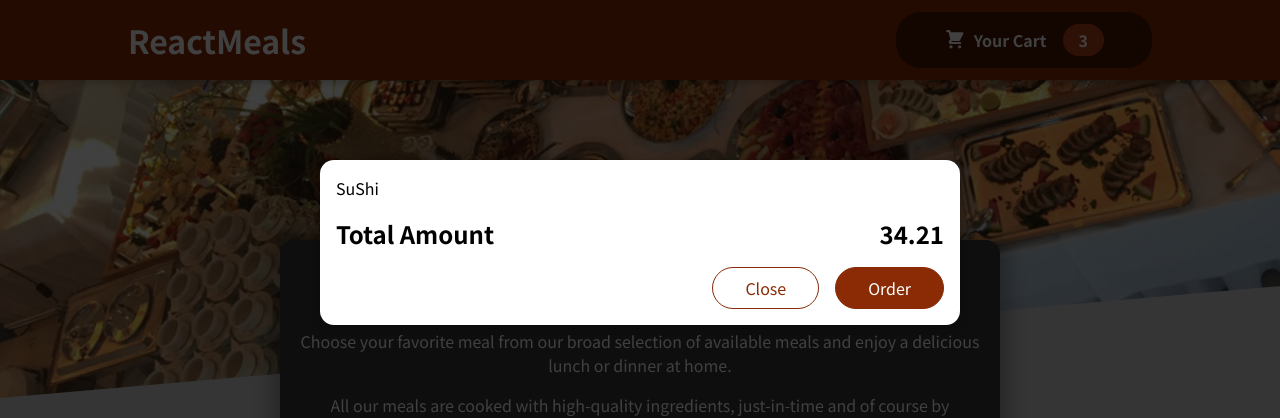
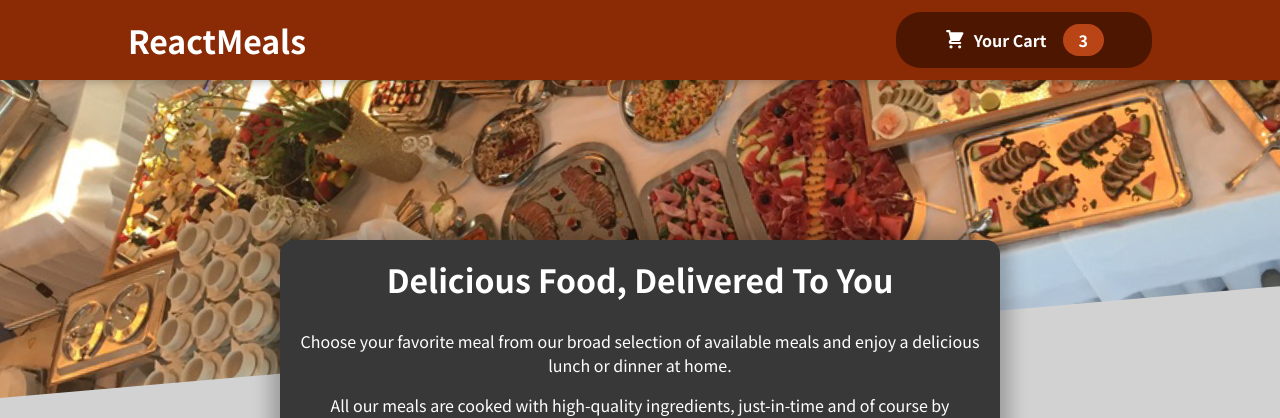
Before and after one commit to kimseowoo03/react-udemy, a React (Create React App) app: page / in a window 1280 px wide. Shown: the top 418 px of the page. Built offline with nearby package versions, Linux system fonts and the light colour scheme.

Commit message:
context 컴포넌트 생성 및 사용 준비

```diff
--- a/src/App.js
+++ b/src/App.js
@@ -1,16 +1,27 @@
-import React from "react";
+import React, { useState } from "react";
 import Header from "./components/Layout/Header";
 import Meals from "./components/Meals/Meals";
 import Cart from "./components/Cart/Cart";
+import CartProvider from "./store/CartProvider";
 const App = () => {
+  const [cartIsShow, setCartIsShown] = useState(false);
+
+  const showCartHandler = () => {
+    setCartIsShown(true);
+  };
+
+  const hideCartHandler = () => {
+    setCartIsShown(false);
+  };
+
   return (
-    <React.Fragment>
-      <Header />
+    <CartProvider>
+      {cartIsShow && <Cart onClose={hideCartHandler} />}
+      <Header onShowCart={showCartHandler} />
       <main>
         <Meals />
       </main>
-      <Cart />
-    </React.Fragment>
+    </CartProvider>
   );
 };
 
--- a/src/components/Cart/Cart.js
+++ b/src/components/Cart/Cart.js
@@ -11,14 +11,14 @@
   );
 
   return (
-    <Modal>
+    <Modal onClose={props.onClose}>
       {cartItems}
       <div className={classes.total}>
         <span>Total Amount</span>
         <span>34.21</span>
       </div>
       <div className={classes.actions}>
-        <button className={classes["button--alt"]}>Close</button>
+        <button className={classes["button--alt"]} onClick={props.onClose} >Close</button>
         <button className={classes.button}>Order</button>
       </div>
     </Modal>
--- a/src/components/Layout/Header.js
+++ b/src/components/Layout/Header.js
@@ -8,7 +8,7 @@
     <React.Fragment>
       <header className={classes.header}>
         <h1>ReactMeals</h1>
-        <HeaderCartButton />
+        <HeaderCartButton onClick={props.onShowCart}/>
       </header>
       <div className={classes['main-image']} >
         <img src={mealsImage} alt="A table full of delicious food!" />
--- a/src/components/Layout/HeaderCartButton.js
+++ b/src/components/Layout/HeaderCartButton.js
@@ -3,7 +3,7 @@
 
 const HeaderCartButton = (props) => {
   return (
-    <button className={classes.button}>
+    <button className={classes.button} onClick={props.onClick} >
       <span className={classes.icon}>
         <CartIcon />
       </span>
--- a/src/components/UI/Modal.js
+++ b/src/components/UI/Modal.js
@@ -4,7 +4,7 @@
 import classes from "./Modal.module.css";
 
 const Backdrop = (props) => {
-  return <div className={classes.backdrop}></div>;
+  return <div className={classes.backdrop} onClick={props.onClose} ></div>;
 };
 
 const ModalOverlay = (props) => {
@@ -20,7 +20,7 @@
 const Modal = (props) => {
   return(
     <Fragment>
-    {ReactDOM.createPortal(<Backdrop />, portalElement)}
+    {ReactDOM.createPortal(<Backdrop onClose={props.onClose} />, portalElement)}
     {ReactDOM.createPortal(
       <ModalOverlay>{props.children}</ModalOverlay>,
       portalElement
--- /dev/null
+++ b/src/store/CartProvider.js
@@ -0,0 +1,22 @@
+import CartContext from "./cart-context";
+
+const CartProvider = props => {
+
+  const addItemToCartHandler = item => {};
+
+  const removeItemFromCartHandler = item => {};
+
+  const cartContext = {
+    items: [],
+    totalAmount: 0,
+    addItem: addItemToCartHandler,
+    removeItem: removeItemFromCartHandler,
+  } ;
+  return (
+    <CartContext.Provider value={cartContext} >
+      {props.children}
+    </CartContext.Provider>
+  )
+};
+
+export default CartProvider;
--- /dev/null
+++ b/src/store/cart-context.js
@@ -0,0 +1,10 @@
+import React from "react";
+
+const CartContext = React.createContext({
+  items: [],
+  totalAmount: 0,
+  addItem: (item) => {},
+  removeItem: (id) => {}
+});
+
+export default CartContext;
```
